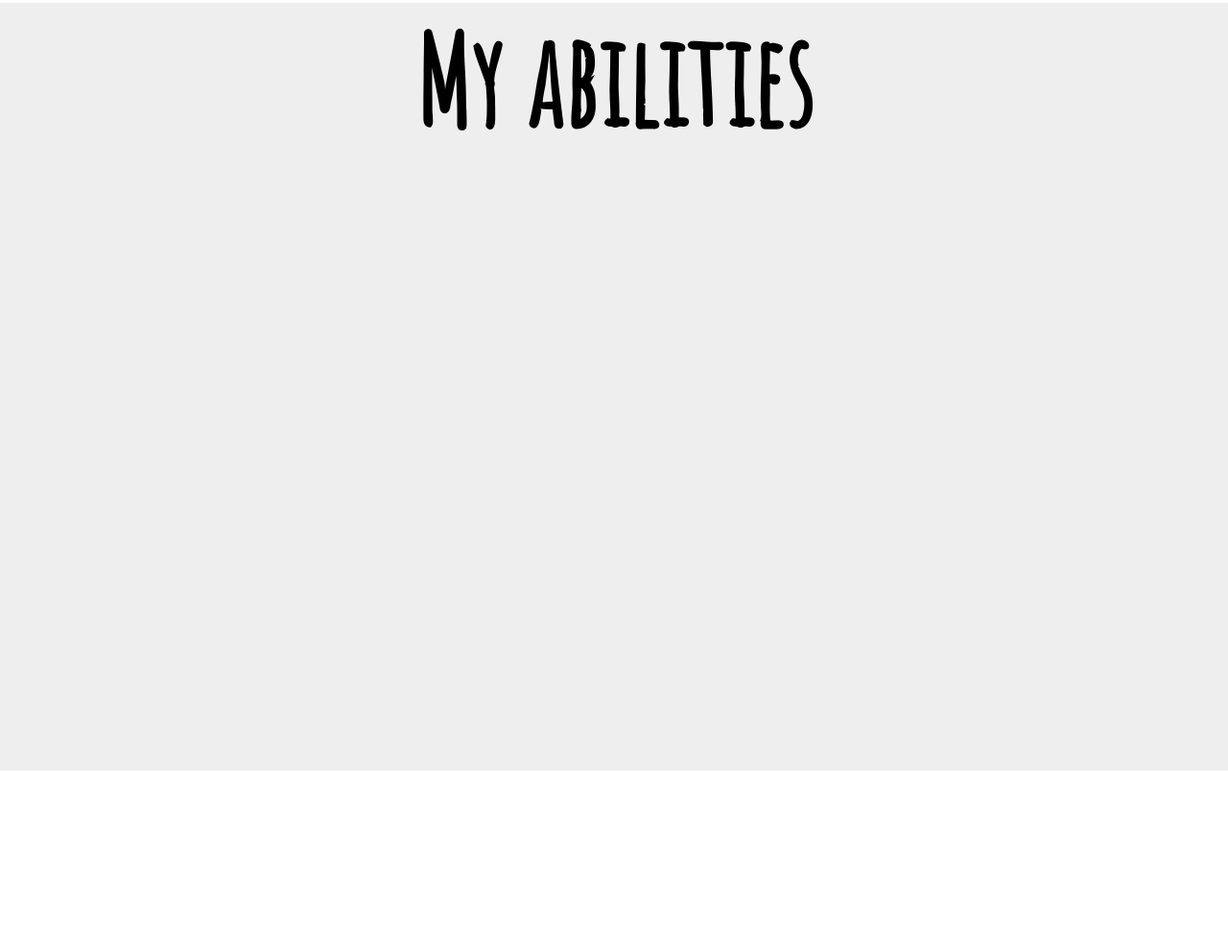
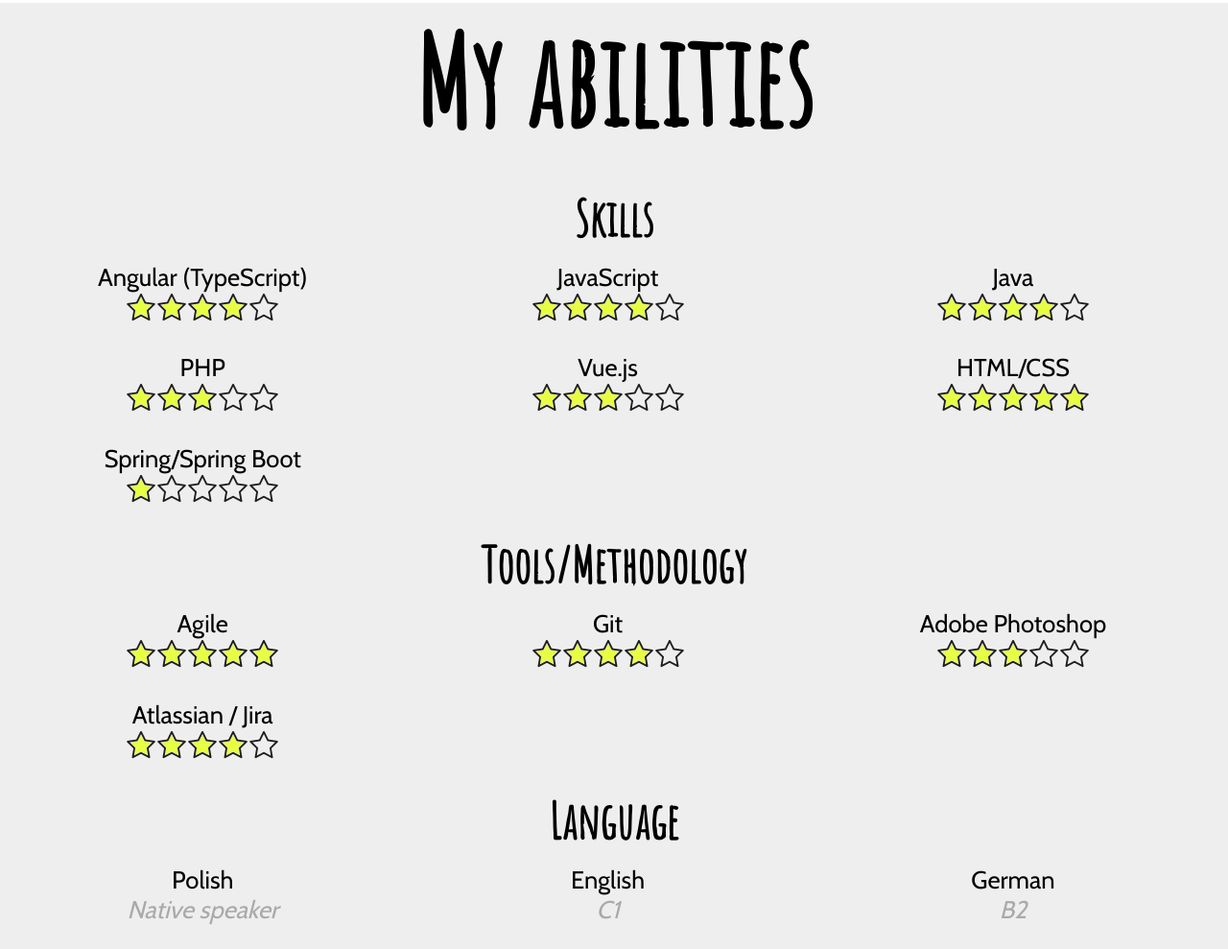
Before and after one commit to dawidwoz/dawidwozniak.online, a plain HTML site: page index.html in a window 1280 px wide. Shown: the part 2028-3017 px from the top of the page at 96% size. Before the commit the page ends 2831 px from the top, so only its background shows below. Drawn offline with nearby package versions, Linux system fonts and the light colour scheme.

Commit message:
feat: Add first ability view

```diff
--- a/data/EN_language.json
+++ b/data/EN_language.json
@@ -23,5 +23,109 @@
             "img": "aber.jpg"
         }
     ],
-    "ability-title": "My abilities"
+    "ability-title": "My abilities",
+    "ability": [
+        {
+            "id": 1,
+            "sub-title": "Skills",
+            "skills": [
+                {
+                    "id": 1,
+                    "name": "Angular (TypeScript)",
+                    "star": 4,
+                    "description": ""
+                },
+                {
+                    "id": 2,
+                    "name": "JavaScript",
+                    "star": 4,
+                    "description": ""
+                },
+                {
+                    "id": 3,
+                    "name": "Java",
+                    "star": 4,
+                    "description": ""
+                },
+                {
+                    "id": 4,
+                    "name": "PHP",
+                    "star": 3,
+                    "description": ""
+                },
+                {
+                    "id": 6,
+                    "name": "Vue.js",
+                    "star": 3,
+                    "description": ""
+                },
+                {
+                    "id": 7,
+                    "name": "HTML/CSS",
+                    "star": 5,
+                    "description": ""
+                },
+                {
+                    "id": 8,
+                    "name": "Spring/Spring Boot",
+                    "star": 1,
+                    "description": ""
+                }
+            ]
+        },
+        {
+            "id": 3,
+            "sub-title": "Tools/Methodology",
+            "skills": [
+                {
+                    "id": 1,
+                    "name": "Agile",
+                    "star": 5,
+                    "description": ""
+                },
+                {
+                    "id": 2,
+                    "name": "Git",
+                    "star": 4,
+                    "description": ""
+                },
+                {
+                    "id": 3,
+                    "name": "Adobe Photoshop",
+                    "star": 3,
+                    "description": ""
+                },
+                {
+                    "id": 4,
+                    "name": "Atlassian / Jira",
+                    "star": 4,
+                    "description": ""
+                }
+            ]
+        },
+        {
+            "id": 2,
+            "sub-title": "Language",
+            "skills": [
+                {
+                    "id": 1,
+                    "name": "Polish",
+                    "star": 0,
+                    "description": "Native speaker"
+                },
+                {
+                    "id": 2,
+                    "name": "English",
+                    "star": 0,
+                    "description": "C1"
+                },
+                {
+                    "id": 3,
+                    "name": "German",
+                    "star": 0,
+                    "description": "B2"
+                }
+            ]
+        }
+    ]
 }
--- a/js/components/abilityDisplay.js
+++ b/js/components/abilityDisplay.js
@@ -4,6 +4,25 @@ app.component('ability-display', {
         `
           <h1 class="sectionTitle">{{ this.language["ability-title"] }}</h1>
           <br />
+          <div v-for="ability in this.language['ability']" key="ability.id" class="abilityRecord">
+          <h4 class="subSectionTitle">{{ ability["sub-title"] }}</h4>
+          <div v-for="skill in ability.skills" key="skill.id" class="skillsView">
+            <div class="skill">
+              {{ skill.name }}
+            </div>
+            <div class="skillLevel" v-if="skill.star != 0">
+            <span v-for="i in skill.star">
+              <img src="img/star-full.png" />
+            </span>
+            <span v-for="i in 5-skill.star">
+              <img src="img/star.png" />
+            </span>
+            </div>
+            <div class="skillDescription" v-else>
+            <i>{{ skill.description }}</i>
+            </div>
+          </div>
+          </div>
     `,
     props: ['language']
 })
--- a/style/main.css
+++ b/style/main.css
@@ -22,12 +22,18 @@ body {
     background-repeat: no-repeat;
     background-size: cover;
     background-position: center;
-    overflow: hidden;  /* Avoid overlaping when heigh > 100vw */
+    overflow: hidden;  /* Avoid overlapping when heigh > 100vw */
 }
 
 .sectionTitle {
     font-size: 10vw;
     font-family: 'Amatic SC', cursive;
+}
+
+.subSectionTitle {
+    font-size: 4vw;
+    font-family: 'Amatic SC', cursive;
+    margin-bottom: 1%;
 }
 
 .welcomeText {
@@ -77,6 +83,21 @@ body {
     background-color: #eee;
 }
 
+.abilityRecord {
+    overflow: hidden;
+}
+
+.skillsView {
+    width: 33%;
+    display: block;
+    float: left;
+    margin-bottom: 2%;
+}
+
+.skillDescription {
+    color: #A9A9A9;
+}
+
 @media only screen and (max-width: 1000px) {
     body {
         font-size: 4vw;
@@ -90,7 +111,17 @@ body {
         font-size: 16vw;
     }
 
+    .subSectionTitle {
+        font-size: 6vw;
+    }
+
     .image-text, .large-text {
         width: 94%;
     }
+
+    .skillsView {
+        width: 98%;
+        margin-bottom: 5%;
+    }
+
 }
```
Also changed, not shown: img/star-full.png (added), img/star.png (added).
